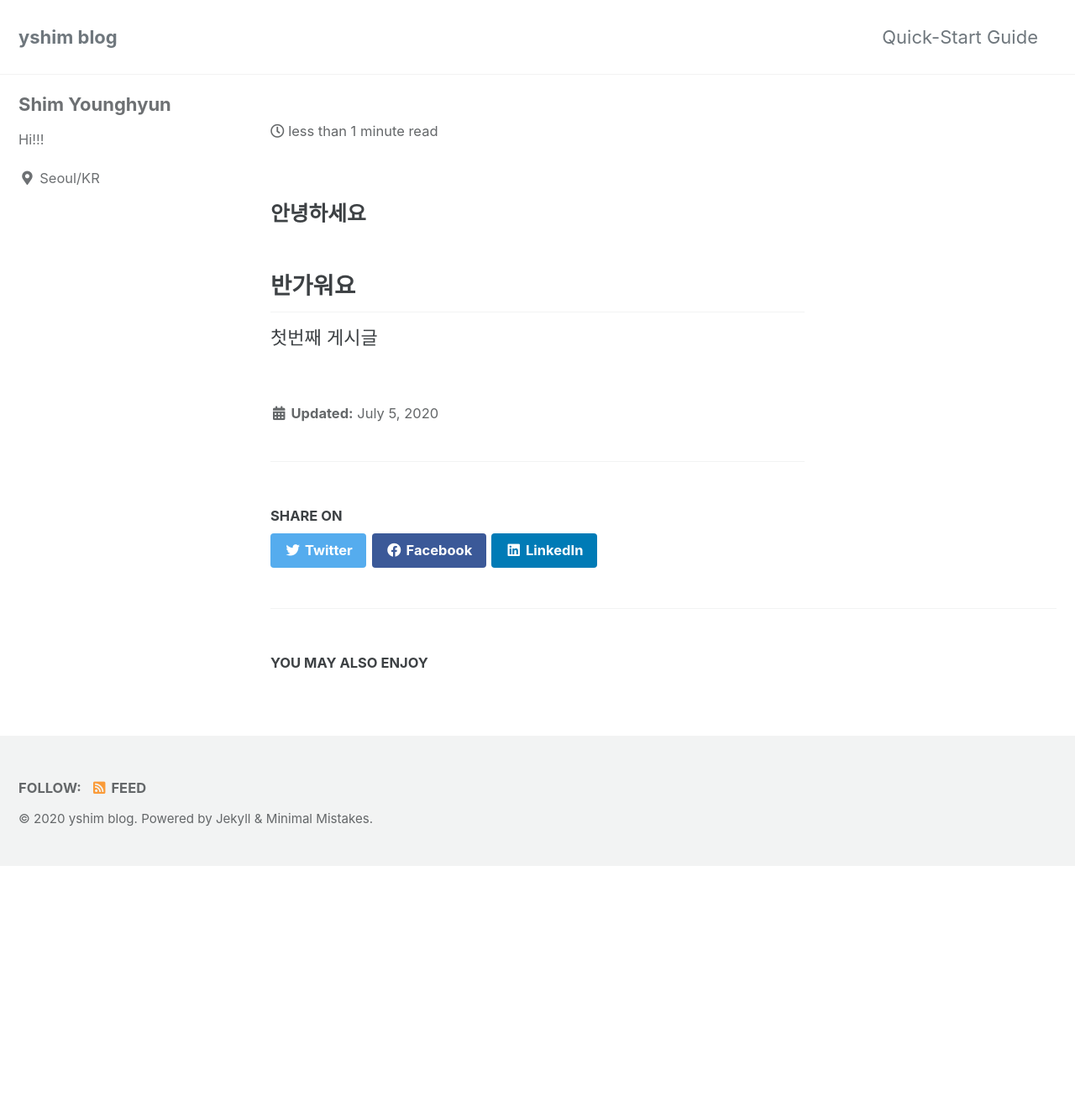
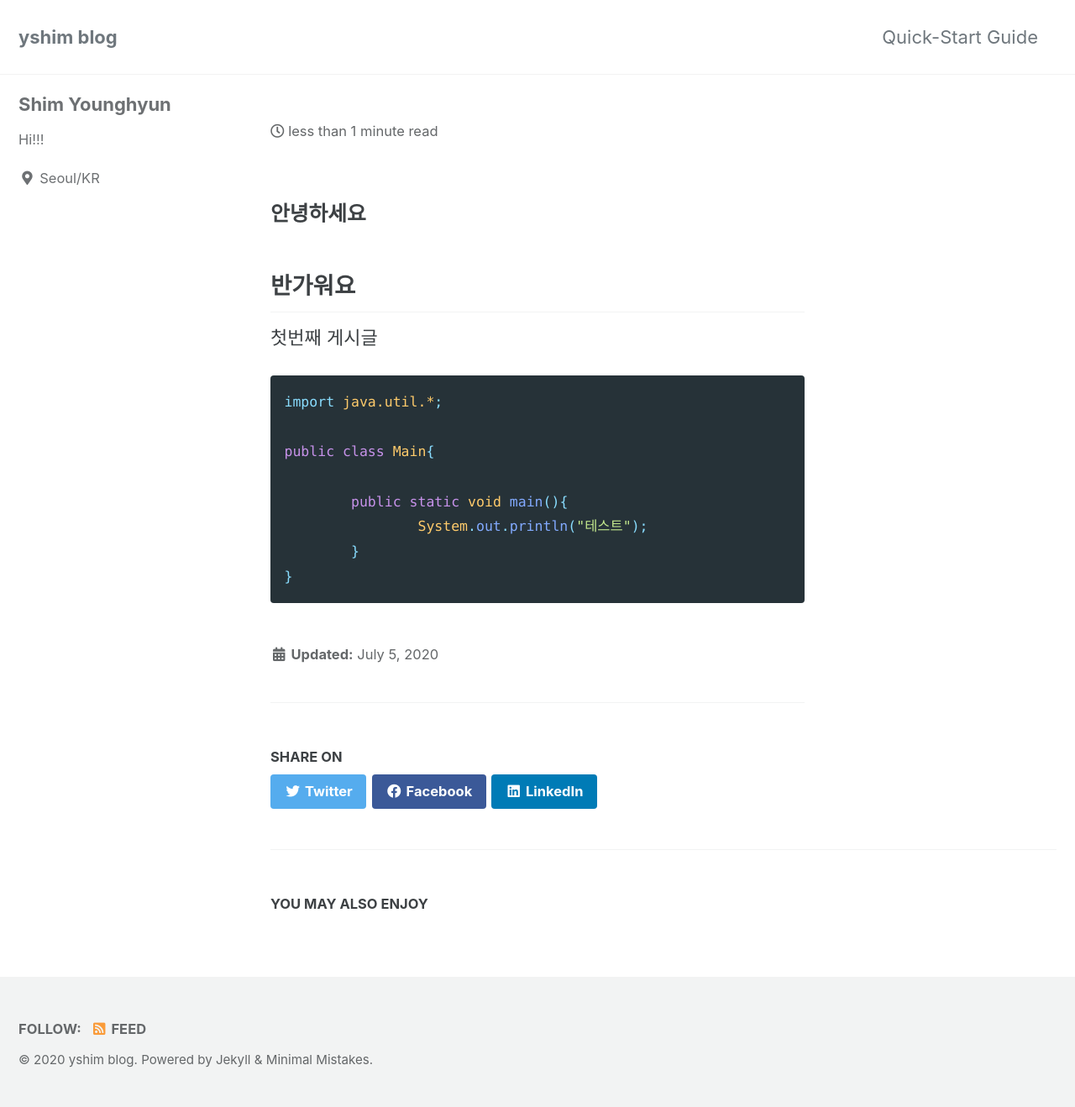
Before and after one commit to shimyounghyun/shimyounghyun.github.io, a Jekyll site: the page built from _posts/2020-07-04-first.md, in a window 1280 px wide. Shown: the whole page at 84% size. Built offline with Jekyll 4.4.1, drawn with Linux system fonts in a browser that asks for light colours; cached includes are drawn as plain includes; before the commit the page ends 1031 px from its top, so only the background shows below that.

Commit message:
포스트테스트

````diff
--- a/_posts/2020-07-04-first.md
+++ b/_posts/2020-07-04-first.md
@@ -8,3 +8,14 @@ tag :
 ### 안녕하세요
 ## 반가워요
 첫번째 게시글
+
+```java
+import java.util.*;
+
+public class Main{
+
+	public static void main(){
+		System.out.println("테스트");
+	}
+}
+```
````
